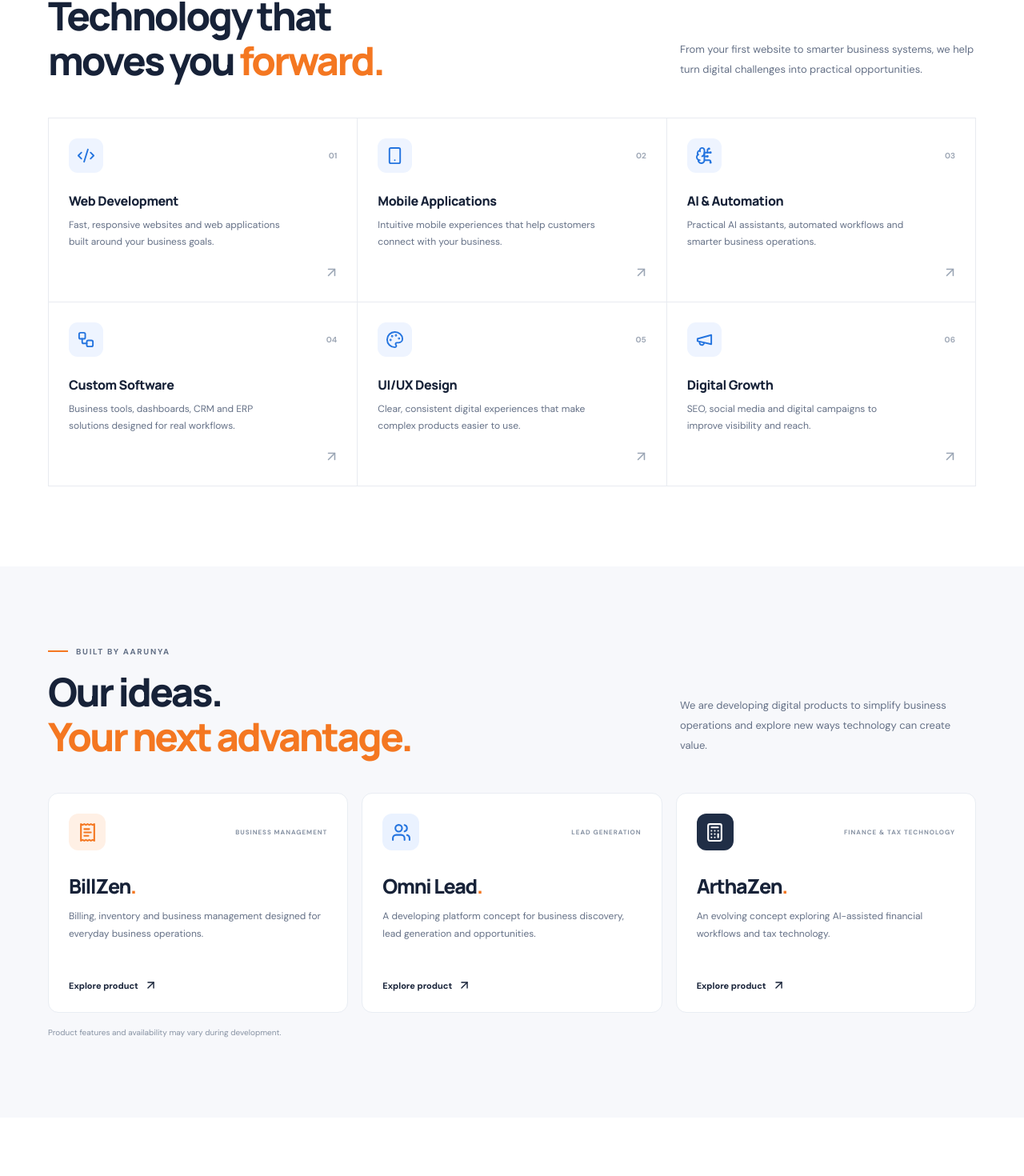
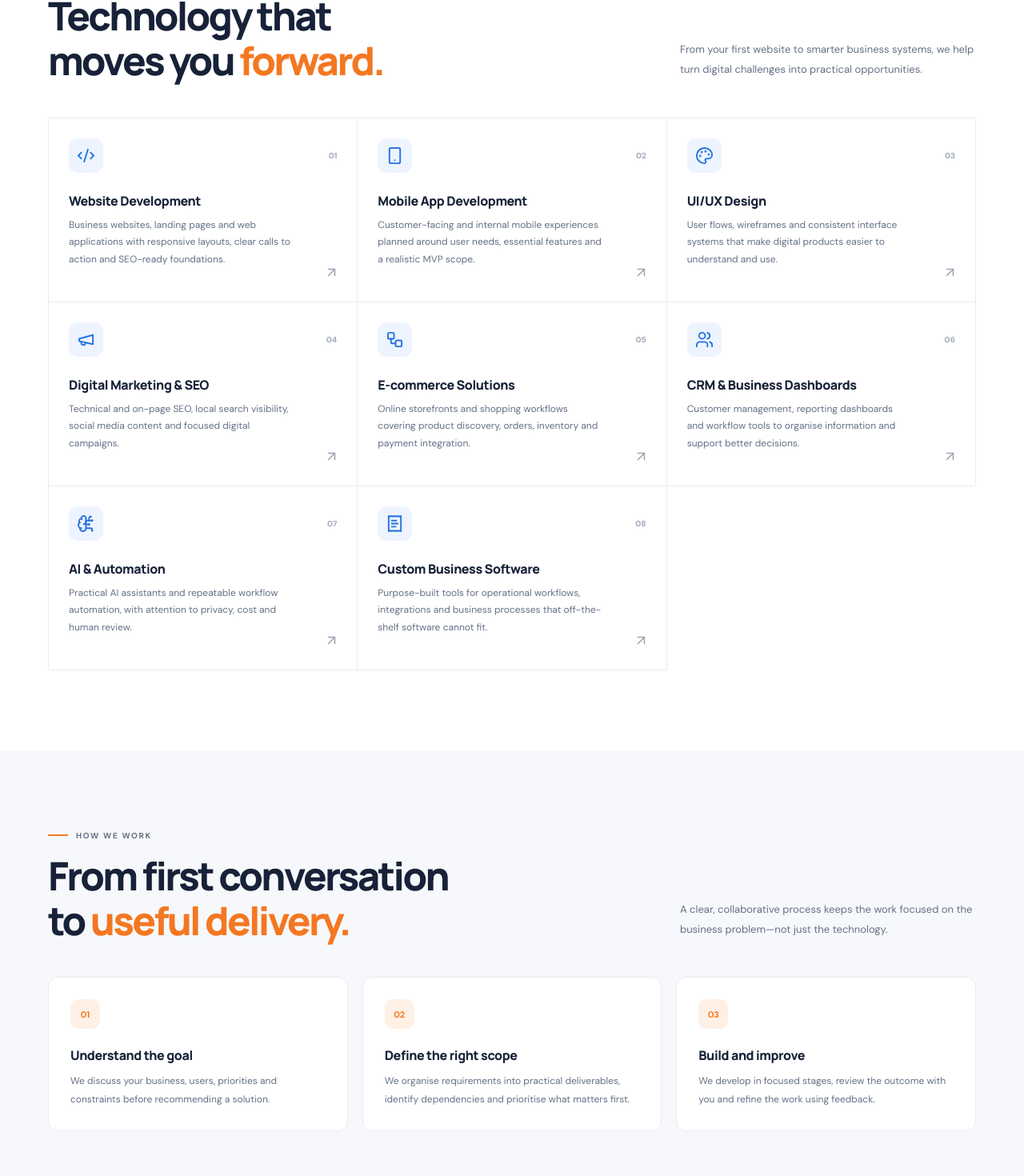
Before and after one commit to Abhisheksonijhon/aarunya-web-v2, a React (Vite) app: page / in a window 1280 px wide. Shown: the part 898-2368 px from the top of the page at 80% size. Built offline with nearby package versions, Linux system fonts and the light colour scheme.

Commit message:
Expand homepage services and delivery process

```diff
--- a/src/App.jsx
+++ b/src/App.jsx
@@ -10,38 +10,50 @@
   {
     icon: Code2,
     number: '01',
-    title: 'Web Development',
-    description: 'Fast, responsive websites and web applications built around your business goals.'
+    title: 'Website Development',
+    description: 'Business websites, landing pages and web applications with responsive layouts, clear calls to action and SEO-ready foundations.'
   },
   {
     icon: Smartphone,
     number: '02',
-    title: 'Mobile Applications',
-    description: 'Intuitive mobile experiences that help customers connect with your business.'
+    title: 'Mobile App Development',
+    description: 'Customer-facing and internal mobile experiences planned around user needs, essential features and a realistic MVP scope.'
+  },
+  {
+    icon: Palette,
+    number: '03',
+    title: 'UI/UX Design',
+    description: 'User flows, wireframes and consistent interface systems that make digital products easier to understand and use.'
+  },
+  {
+    icon: Megaphone,
+    number: '04',
+    title: 'Digital Marketing & SEO',
+    description: 'Technical and on-page SEO, local search visibility, social media content and focused digital campaigns.'
+  },
+  {
+    icon: Workflow,
+    number: '05',
+    title: 'E-commerce Solutions',
+    description: 'Online storefronts and shopping workflows covering product discovery, orders, inventory and payment integration.'
+  },
+  {
+    icon: Users,
+    number: '06',
+    title: 'CRM & Business Dashboards',
+    description: 'Customer management, reporting dashboards and workflow tools to organise information and support better decisions.'
   },
   {
     icon: BrainCircuit,
-    number: '03',
+    number: '07',
     title: 'AI & Automation',
-    description: 'Practical AI assistants, automated workflows and smarter business operations.'
+    description: 'Practical AI assistants and repeatable workflow automation, with attention to privacy, cost and human review.'
   },
   {
-    icon: Workflow,
-    number: '04',
-    title: 'Custom Software',
-    description: 'Business tools, dashboards, CRM and ERP solutions designed for real workflows.'
-  },
-  {
-    icon: Palette,
-    number: '05',
-    title: 'UI/UX Design',
-    description: 'Clear, consistent digital experiences that make complex products easier to use.'
-  },
-  {
-    icon: Megaphone,
-    number: '06',
-    title: 'Digital Growth',
-    description: 'SEO, social media and digital campaigns to improve visibility and reach.'
+    icon: ReceiptText,
+    number: '08',
+    title: 'Custom Business Software',
+    description: 'Purpose-built tools for operational workflows, integrations and business processes that off-the-shelf software cannot fit.'
   }
 ];
 
@@ -207,6 +219,35 @@
           </div>
         </section>
 
+        <section className="process-section section" id="approach">
+          <div className="container">
+            <div className="section-heading">
+              <div>
+                <div className="eyebrow"><span className="eyebrow-line" /> HOW WE WORK</div>
+                <h2>From first conversation<br />to <span className="orange-text">useful delivery.</span></h2>
+              </div>
+              <p>A clear, collaborative process keeps the work focused on the business problem—not just the technology.</p>
+            </div>
+            <div className="process-grid">
+              <article className="process-card">
+                <span>01</span>
+                <h3>Understand the goal</h3>
+                <p>We discuss your business, users, priorities and constraints before recommending a solution.</p>
+              </article>
+              <article className="process-card">
+                <span>02</span>
+                <h3>Define the right scope</h3>
+                <p>We organise requirements into practical deliverables, identify dependencies and prioritise what matters first.</p>
+              </article>
+              <article className="process-card">
+                <span>03</span>
+                <h3>Build and improve</h3>
+                <p>We develop in focused stages, review the outcome with you and refine the work using feedback.</p>
+              </article>
+            </div>
+          </div>
+        </section>
+
         <section className="products-section section" id="products">
           <div className="container">
             <div className="section-heading">
--- a/src/styles.css
+++ b/src/styles.css
@@ -95,6 +95,12 @@
 .service-card p { max-width: 280px; color: var(--muted); font-size: 12px; line-height: 1.8; margin: 0; }
 .card-arrow { position: absolute; right: 22px; bottom: 22px; color: #9aa5b4; }
 .card-arrow:hover { color: var(--orange); }
+.process-section { background: #f7f8fb; }
+.process-grid { display: grid; grid-template-columns: repeat(3,1fr); gap: 18px; }
+.process-card { padding: 27px; background: #fff; border: 1px solid #e7ebf2; border-radius: 12px; }
+.process-card > span { display: inline-grid; place-items: center; width: 37px; height: 37px; border-radius: 10px; background: #fff0e5; color: var(--orange); font-size: 11px; font-weight: 800; }
+.process-card h3 { margin: 22px 0 10px; font: 800 16px Manrope,sans-serif; letter-spacing: -.025em; }
+.process-card p { margin: 0; color: var(--muted); font-size: 12px; line-height: 1.9; }
 .products-section { background: #f7f8fb; }
 .products-grid { display: grid; grid-template-columns: repeat(3,1fr); gap: 17px; }
 .product-card { min-height: 275px; border-radius: 13px; padding: 25px; border: 1px solid #e9edf3; background: #fff; display: flex; flex-direction: column; align-items: flex-start; }
@@ -173,6 +179,8 @@
   .nav-links.nav-open { display: flex; }
   .nav-links > a:not(.nav-cta) { padding: 14px 8px; border-bottom: 1px solid #f0f2f6; }
   .nav-cta { justify-content: center; margin-top: 12px; }
+  .process-grid { grid-template-columns: 1fr; gap: 12px; }
+  .process-card { padding: 22px; }
   .hero-inner { display: flex; flex-direction: column; align-items: stretch; gap: 0; padding-top: 57px; padding-bottom: 25px; }
   .hero-copy { padding: 0; }
   .hero h1 { font-size: clamp(43px,12vw,60px); margin-top: 20px; }
```
